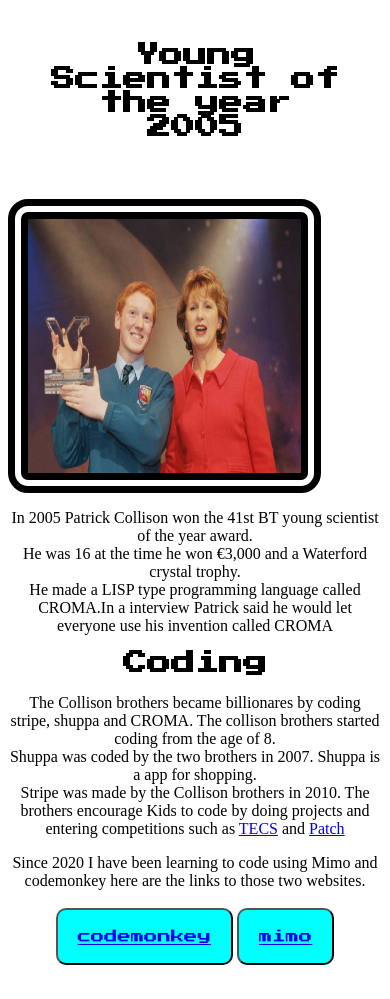
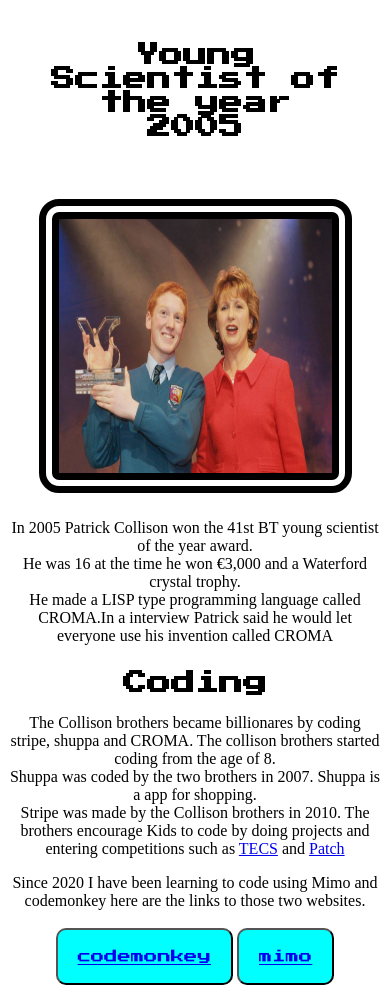
Before and after one commit to LeonidasOToole/Collisonproject, a plain HTML site: page index.html in a window 390 px wide. Shown: the part 2073-3072 px from the top of the page. Drawn offline with Linux system fonts and the light colour scheme.

Commit message:
Update collison.css

```diff
--- a/collison.css
+++ b/collison.css
@@ -119,10 +119,12 @@ range : size 200px; ;}
     width: 70vw;
     height: 30vh;
     margin-bottom:0;
-    }
+        margin:auto;
+        }
     .scientistp{width: 100%;
     height: auto;
     margin-left: 0px;
     margin-right: 0px;
-        padding-top: 0px;}
+        padding-top: 10px;
+    padding-bottom:10px;}
 }
```
